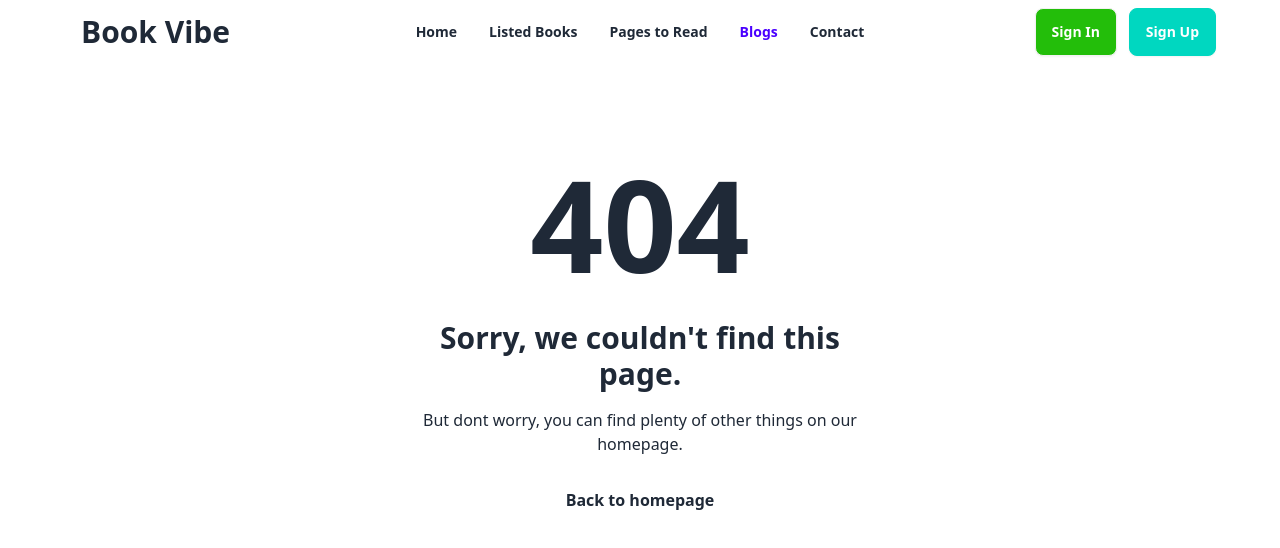
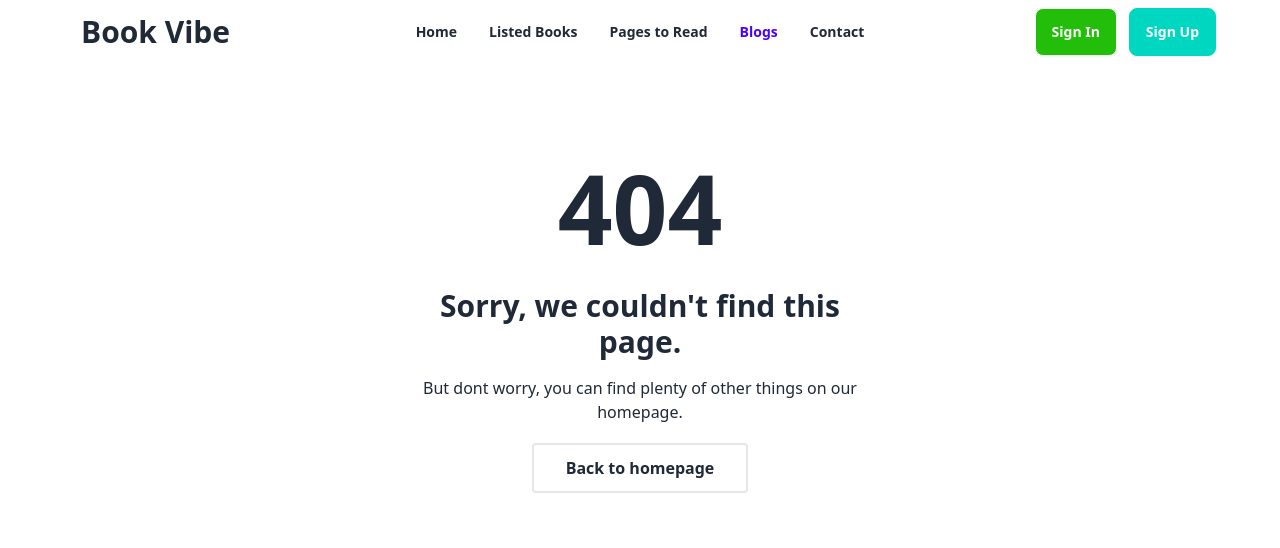
Before and after one commit to shahinalom9343/Book-Store-Project, a React (Vite) app: page /blogs in a window 1280 px wide. Shown: the top 548 px of the page. Built offline with nearby package versions, Linux system fonts and the light colour scheme.

Commit message:
Final output

```diff
--- a/src/components/blogs/Blogs.jsx
+++ b/src/components/blogs/Blogs.jsx
@@ -5,7 +5,7 @@ const Blogs = () => {
     <section className="flex items-center h-full p-16 dark:bg-gray-50 dark:text-gray-800">
       <div className="container flex flex-col items-center justify-center px-5 mx-auto my-8">
         <div className="max-w-md text-center">
-          <h2 className="mb-8 font-extrabold text-9xl dark:text-gray-400">
+          <h2 className="mb-8 font-extrabold text-8xl dark:text-gray-400">
             <span className="sr-only">Error</span>404
           </h2>
           <p className="text-2xl font-semibold md:text-3xl">
@@ -16,7 +16,7 @@ const Blogs = () => {
           </p>
           <Link
             to="/"
-            className="px-8 py-3 font-semibold rounded dark:bg-violet-600 dark:text-gray-50"
+            className="px-8 py-3 border-2 font-semibold rounded dark:bg-violet-600 dark:text-gray-50"
           >
             Back to homepage
           </Link>
--- a/src/components/contact/Contact.jsx
+++ b/src/components/contact/Contact.jsx
@@ -72,12 +72,12 @@ const Contact = () => {
             <span className="mb-1">Message</span>
             <textarea
               rows="3"
-              className="block w-full rounded-md  focus:dark:ring-violet-600 dark:bg-gray-100"
+              className="block border-2 w-full rounded-md  focus:dark:ring-violet-600 dark:bg-gray-100"
             ></textarea>
           </label>
           <button
             type="button"
-            className="self-center px-8 py-3 text-lg rounded focus:ring hover:ring focus:ring-opacity-75 dark:bg-violet-600 dark:text-gray-50 focus:dark:ring-violet-600 hover:dark:ring-violet-600 w-full"
+            className="self-center border-2 px-8 py-3 text-lg rounded focus:ring hover:ring focus:ring-opacity-75 dark:bg-violet-600 dark:text-gray-50 focus:dark:ring-violet-600 hover:dark:ring-violet-600 w-full"
           >
             Submit
           </button>
```
